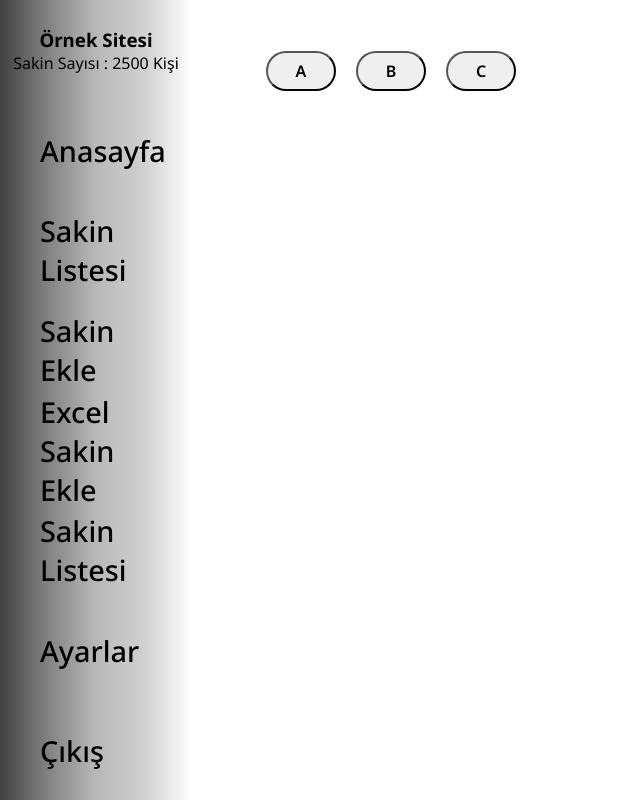
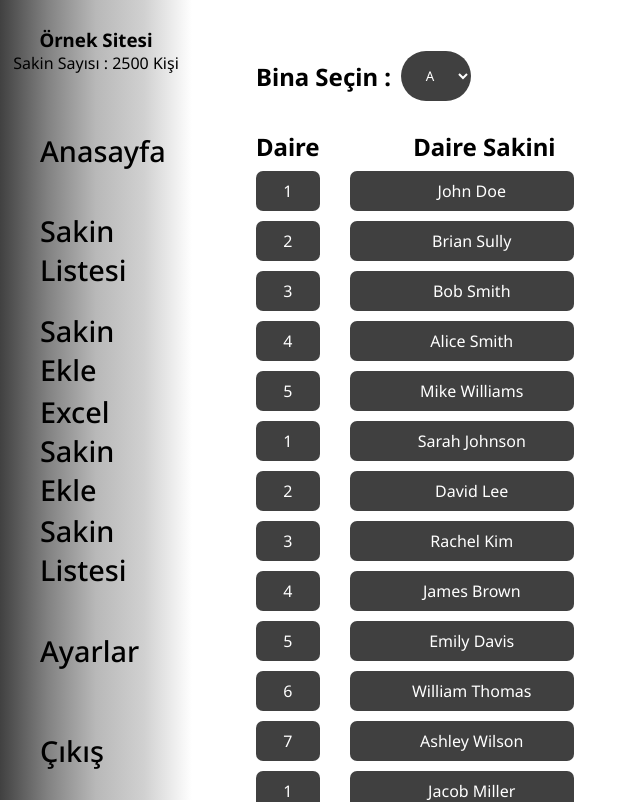
Before and after one commit to kartalgules/Site-Sakinleri-App, a React (Vite) app: page /list in a window 1280 px wide. Shown: the top 802 px of the page, without its empty margins (0-640 px from the left). Built offline with nearby package versions, Linux system fonts and the light colour scheme.

Commit message:
lists added

```diff
--- a/data/userData.json
+++ b/data/userData.json
@@ -1,4 +1,44 @@
 [
+    {"apartment": 1, "blok": "A", "fullName" : "John Doe" , "email": "johndoe@gmail.com", "age": 32, "gender": "male", "profile_image_url": "https://randomuser.me/api/portraits/men/1.jpg"},
+    {"apartment": 2, "blok": "A", "fullName" : "Brian Sully" , "email": "briansullly@gmail.com", "age": 28, "gender": "female", "profile_image_url": "https://randomuser.me/api/portraits/women/2.jpg"},
+    {"apartment": 3, "blok": "A", "fullName" : "Bob Smith" , "email": "bobsmith@gmail.com", "age": 45, "gender": "male", "profile_image_url": "https://randomuser.me/api/portraits/men/3.jpg"},
+    {"apartment": 4, "blok": "A", "fullName" : "Alice Smith" , "email": "alicesmith@gmail.com", "age": 38, "gender": "female", "profile_image_url": "https://randomuser.me/api/portraits/women/4.jpg"},
+    {"apartment": 5, "blok": "A", "fullName" : "Mike Williams" , "email": "mikewilliams@gmail.com", "age": 23, "gender": "male", "profile_image_url": "https://randomuser.me/api/portraits/men/5.jpg"},
+    {"apartment": 1, "blok": "B", "fullName" : "Sarah Johnson" , "email": "sarahjohnson@gmail.com", "age": 31, "gender": "female", "profile_image_url": "https://randomuser.me/api/portraits/women/6.jpg"},
+    {"apartment": 2, "blok": "B", "fullName" : "David Lee" , "email": "davidlee@gmail.com", "age": 50, "gender": "male", "profile_image_url": "https://randomuser.me/api/portraits/men/7.jpg"},
+    {"apartment": 3, "blok": "B", "fullName" : "Rachel Kim" , "email": "rachelkim@gmail.com", "age": 27, "gender": "female", "profile_image_url": "https://randomuser.me/api/portraits/women/8.jpg"},
+    {"apartment": 4, "blok": "B", "fullName" : "James Brown" , "email": "jamesbrown@gmail.com", "age": 40, "gender": "male", "profile_image_url": "https://randomuser.me/api/portraits/men/9.jpg"},
+    {"apartment": 5, "blok": "B", "fullName" : "Emily Davis" , "email": "emilydavis@gmail.com", "age": 33, "gender": "female", "profile_image_url": "https://randomuser.me/api/portraits/women/10.jpg"},
+    {"apartment": 6, "blok": "B", "fullName" : "William Thomas" , "email": "williamthomas@gmail.com", "age": 29, "gender": "male", "profile_image_url": "https://randomuser.me/api/portraits/men/11.jpg"},
+    {"apartment": 7, "blok": "B", "fullName" : "Ashley Wilson" , "email": "ashleywilson@gmail.com", "age": 26, "gender": "male", "profile_image_url": "https://randomuser.me/api/portraits/men/12.jpg"},
+    {"apartment": 1, "blok": "C", "fullName" : "Jacob Miller" , "email": "jacobmiller@gmail.com", "age": 36, "gender": "male", "profile_image_url": "https://randomuser.me/api/portraits/men/12.jpg"},
+    {"apartment": 2, "blok": "C", "fullName" : "Olivia Jones" , "email": "oliviajones@gmail.com", "age": 24, "gender": "female", "profile_image_url": "https://randomuser.me/api/portraits/women/13.jpg"},
+    {"apartment": 3, "blok": "C", "fullName" : "Chris Brown" , "email": "chrisbrown@gmail.com", "age": 42, "gender": "male", "profile_image_url": "https://randomuser.me/api/portraits/men/14.jpg"},
+    {"apartment": 4, "blok": "C", "fullName" : "Jennifer Davis" , "email": "jenniferdavis@gmail.com", "age": 30, "gender": "female", "profile_image_url": "https://randomuser.me/api/portraits/women/15.jpg"},
+    {"apartment": 5, "blok": "C", "fullName" : "Matthew White" , "email": "matthewwhite@gmail.com", "age": 37, "gender": "male", "profile_image_url": "https://randomuser.me/api/portraits/men/16.jpg"},
+    {"apartment": 6, "blok": "C", "fullName" : "Emily Brown" , "email": "emilybrown@gmail.com", "age": 29, "gender": "female", "profile_image_url": "https://randomuser.me/api/portraits/women/17.jpg"},
+    {"apartment": 7, "blok": "C", "fullName" : "Andrew Johnson" , "email": "andrewjohnson@gmail.com", "age": 47, "gender": "male", "profile_image_url": "https://randomuser.me/api/portraits/men/18.jpg"},
+    {"apartment": 8, "blok": "C", "fullName" : "Samantha Smith" , "email": "samanthasmith@gmail.com", "age": 25, "gender": "female", "profile_image_url": "https://randomuser.me/api/portraits/women/19.jpg"},
+    {"apartment": 1, "blok": "A", "fullName" : "John Doe" , "email": "johndoe@gmail.com", "age": 32, "gender": "male", "profile_image_url": "https://randomuser.me/api/portraits/men/1.jpg"},
+    {"apartment": 2, "blok": "A", "fullName" : "Brian Sully" , "email": "briansullly@gmail.com", "age": 28, "gender": "female", "profile_image_url": "https://randomuser.me/api/portraits/women/2.jpg"},
+    {"apartment": 3, "blok": "A", "fullName" : "Bob Smith" , "email": "bobsmith@gmail.com", "age": 45, "gender": "male", "profile_image_url": "https://randomuser.me/api/portraits/men/3.jpg"},
+    {"apartment": 4, "blok": "A", "fullName" : "Alice Smith" , "email": "alicesmith@gmail.com", "age": 38, "gender": "female", "profile_image_url": "https://randomuser.me/api/portraits/women/4.jpg"},
+    {"apartment": 5, "blok": "A", "fullName" : "Mike Williams" , "email": "mikewilliams@gmail.com", "age": 23, "gender": "male", "profile_image_url": "https://randomuser.me/api/portraits/men/5.jpg"},
+    {"apartment": 1, "blok": "B", "fullName" : "Sarah Johnson" , "email": "sarahjohnson@gmail.com", "age": 31, "gender": "female", "profile_image_url": "https://randomuser.me/api/portraits/women/6.jpg"},
+    {"apartment": 2, "blok": "B", "fullName" : "David Lee" , "email": "davidlee@gmail.com", "age": 50, "gender": "male", "profile_image_url": "https://randomuser.me/api/portraits/men/7.jpg"},
+    {"apartment": 3, "blok": "B", "fullName" : "Rachel Kim" , "email": "rachelkim@gmail.com", "age": 27, "gender": "female", "profile_image_url": "https://randomuser.me/api/portraits/women/8.jpg"},
+    {"apartment": 4, "blok": "B", "fullName" : "James Brown" , "email": "jamesbrown@gmail.com", "age": 40, "gender": "male", "profile_image_url": "https://randomuser.me/api/portraits/men/9.jpg"},
+    {"apartment": 5, "blok": "B", "fullName" : "Emily Davis" , "email": "emilydavis@gmail.com", "age": 33, "gender": "female", "profile_image_url": "https://randomuser.me/api/portraits/women/10.jpg"},
+    {"apartment": 6, "blok": "B", "fullName" : "William Thomas" , "email": "williamthomas@gmail.com", "age": 29, "gender": "male", "profile_image_url": "https://randomuser.me/api/portraits/men/11.jpg"},
+    {"apartment": 7, "blok": "B", "fullName" : "Ashley Wilson" , "email": "ashleywilson@gmail.com", "age": 26, "gender": "male", "profile_image_url": "https://randomuser.me/api/portraits/men/12.jpg"},
+    {"apartment": 1, "blok": "C", "fullName" : "Jacob Miller" , "email": "jacobmiller@gmail.com", "age": 36, "gender": "male", "profile_image_url": "https://randomuser.me/api/portraits/men/12.jpg"},
+    {"apartment": 2, "blok": "C", "fullName" : "Olivia Jones" , "email": "oliviajones@gmail.com", "age": 24, "gender": "female", "profile_image_url": "https://randomuser.me/api/portraits/women/13.jpg"},
+    {"apartment": 3, "blok": "C", "fullName" : "Chris Brown" , "email": "chrisbrown@gmail.com", "age": 42, "gender": "male", "profile_image_url": "https://randomuser.me/api/portraits/men/14.jpg"},
+    {"apartment": 4, "blok": "C", "fullName" : "Jennifer Davis" , "email": "jenniferdavis@gmail.com", "age": 30, "gender": "female", "profile_image_url": "https://randomuser.me/api/portraits/women/15.jpg"},
+    {"apartment": 5, "blok": "C", "fullName" : "Matthew White" , "email": "matthewwhite@gmail.com", "age": 37, "gender": "male", "profile_image_url": "https://randomuser.me/api/portraits/men/16.jpg"},
+    {"apartment": 6, "blok": "C", "fullName" : "Emily Brown" , "email": "emilybrown@gmail.com", "age": 29, "gender": "female", "profile_image_url": "https://randomuser.me/api/portraits/women/17.jpg"},
+    {"apartment": 7, "blok": "C", "fullName" : "Andrew Johnson" , "email": "andrewjohnson@gmail.com", "age": 47, "gender": "male", "profile_image_url": "https://randomuser.me/api/portraits/men/18.jpg"},
+    {"apartment": 8, "blok": "C", "fullName" : "Samantha Smith" , "email": "samanthasmith@gmail.com", "age": 25, "gender": "female", "profile_image_url": "https://randomuser.me/api/portraits/women/19.jpg"},
     {"apartment": 1, "blok": "A", "fullName" : "John Doe" , "email": "johndoe@gmail.com", "age": 32, "gender": "male", "profile_image_url": "https://randomuser.me/api/portraits/men/1.jpg"},
     {"apartment": 2, "blok": "A", "fullName" : "Brian Sully" , "email": "briansullly@gmail.com", "age": 28, "gender": "female", "profile_image_url": "https://randomuser.me/api/portraits/women/2.jpg"},
     {"apartment": 3, "blok": "A", "fullName" : "Bob Smith" , "email": "bobsmith@gmail.com", "age": 45, "gender": "male", "profile_image_url": "https://randomuser.me/api/portraits/men/3.jpg"},
--- a/src/components/ListApartment.jsx
+++ b/src/components/ListApartment.jsx
@@ -1,12 +1,27 @@
 /* eslint-disable no-unused-vars */
 import React from "react";
+import style from "../styles/List.module.css";
+import data from "../../data/userData.json";
 
 function ListApartment() {
   return (
     <>
-
+      <div className={style.detail}>
+        <div className={style.apartment}>
+            <h2>Daire</h2>
+          {data.map((item, i) => (
+              <p key={i}>{item.apartment}</p>
+          ))}
+        </div>
+        <div className={style.seated}>
+            <h2>Daire Sakini</h2>
+          {data.map((item, i) => (
+              <p key={i}>{item.fullName}</p>
+          ))}
+        </div>
+      </div>
     </>
-  )
+  );
 }
 
 export default ListApartment;
--- a/src/components/ListBlocks.jsx
+++ b/src/components/ListBlocks.jsx
@@ -7,13 +7,16 @@ function ListBlocks() {
   const uniqueBlocks = [...new Set(data.map((item) => item.blok))];
   console.log(uniqueBlocks);
   return (
-    <>
-      {uniqueBlocks.map((block, i) => (
-        <button key={i}>
-          {block}
-        </button>
-      ))}
-    </>
+    <section>
+      <h2>Bina Seçin :</h2>
+      <select>
+        {uniqueBlocks.map((block, i) => (
+          <option name={block} key={i}>
+            {block}
+          </option>
+        ))}
+      </select>
+    </section>
   );
 }
 
--- a/src/pages/List.jsx
+++ b/src/pages/List.jsx
@@ -1,30 +1,15 @@
 /* eslint-disable no-unused-vars */
 import React from "react";
 import ListBlocks from "../components/ListBlocks";
+import ListApartment from "../components/ListApartment";
 import style from "../styles/List.module.css";
 import data from "../../data/userData.json";
 
 function List() {
-
   return (
     <div className={style.container}>
       <ListBlocks />
-
-      {/* <div className={style.detail}>
-        <div className={style.apartment}>
-
-
-        </div>
-
-        <div className={style.seated}>
-        {data.map((item,i) => (
-            <div key={i}>
-              <p>{item.fullName}</p>
-            </div>
-
-          ))}
-        </div>
-      </div> */}
+      <ListApartment />
     </div>
   );
 }
--- a/src/styles/App.module.css
+++ b/src/styles/App.module.css
@@ -4,5 +4,6 @@
 .article {
     display: flex;
     width: 75%;
-    margin: 4% 5% 0 5%;
+    height: 80%;
+    margin: 4% 5% 2% 5%;
 }
--- a/src/styles/List.module.css
+++ b/src/styles/List.module.css
@@ -1,7 +1,27 @@
 .container {
     display: flex;
+    flex-direction: column;
+    width: 100%;
 }
-button {
+section {
+    display: flex;
+}
+section > h2 {
+    margin-right: 10px;
+}
+select{
+    display: flex;
+    width: 70px;
+    height: 50px;
+    align-items: center;
+    justify-content: center;
+    text-align: center;
+    border-radius: 50px;
+    border: none;
+    background-color: rgba(57, 57, 57, 0.962);
+    color: white;
+}
+/* button {
     display: flex;
     height: 40px;
     width: 70px;
@@ -11,14 +31,46 @@ button {
     justify-content: center;
     font-weight: 600;
     font-size: 16px;
+} */
+.detail {
+    display: flex;
+    height: 100%;
+    margin-top: 20px;
+    width: 100%;
 }
-/*
-.detail {
-    background-color: blue;
-}
-.apartment {
-    background-color: blueviolet;
+.apartment , .seated {
+    height: 100%;
 }
 .seated {
-    background-color: brown;
-} */
+    width: 100%;
+}
+.apartment > p {
+    width: 100%;
+    background-color: rgba(57, 57, 57, 0.962);
+    justify-content: center;
+}
+.seated > p {
+    padding-left: 20px;
+    margin-left: 30px;
+    width: 25%;
+    justify-content: center;
+}
+.seated > p , .apartment > p {
+    display: flex;
+    height: 40px;
+    border-radius: 7px;
+    margin-bottom: 10px;
+    background-color: rgba(57, 57, 57, 0.962);
+    align-items: center;
+    color: white;
+}
+h2 {
+    display: flex;
+    justify-content: center;
+    align-items: center;
+    height: 50px;
+}
+.seated > h2 {
+    width: 20%;
+    margin-left: 75px;
+}
```
